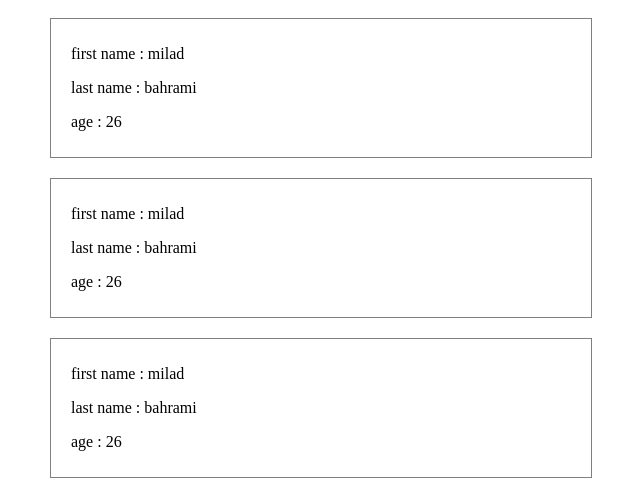
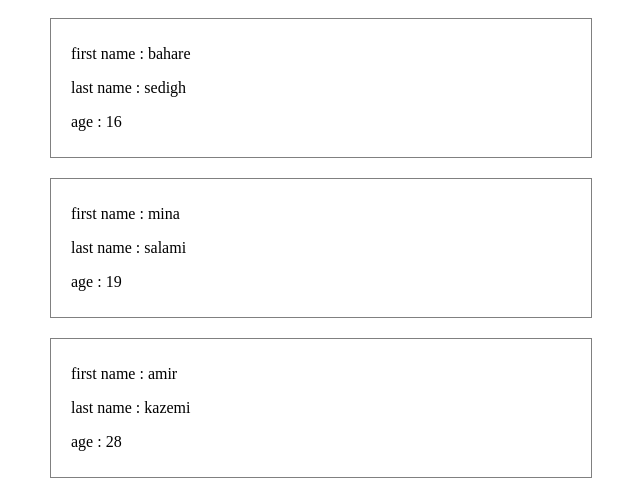
Before and after one commit to bahareseddigh/user-test, a React (Vite) app: page / in a window 1280 px wide. Shown: the part 162-663 px from the top of the page, without its empty margins (319-959 px from the left). Built offline with nearby package versions, Linux system fonts and the light colour scheme.

Commit message:
add some changes (props) to Box.jsx

```diff
--- a/src/Box.jsx
+++ b/src/Box.jsx
@@ -1,11 +1,11 @@
 import './Box.css'
-function Box(){
+function Box({firstName , lastName , age}){
     return(
         <>
         <div className="box">
-            <p>first name : milad</p>
-            <p>last name : bahrami</p>
-            <p>age : 26</p>
+            <p>first name : {firstName}</p>
+            <p>last name : {lastName}</p>
+            <p>age : {age}</p>
         </div>
         </>
     )
```
